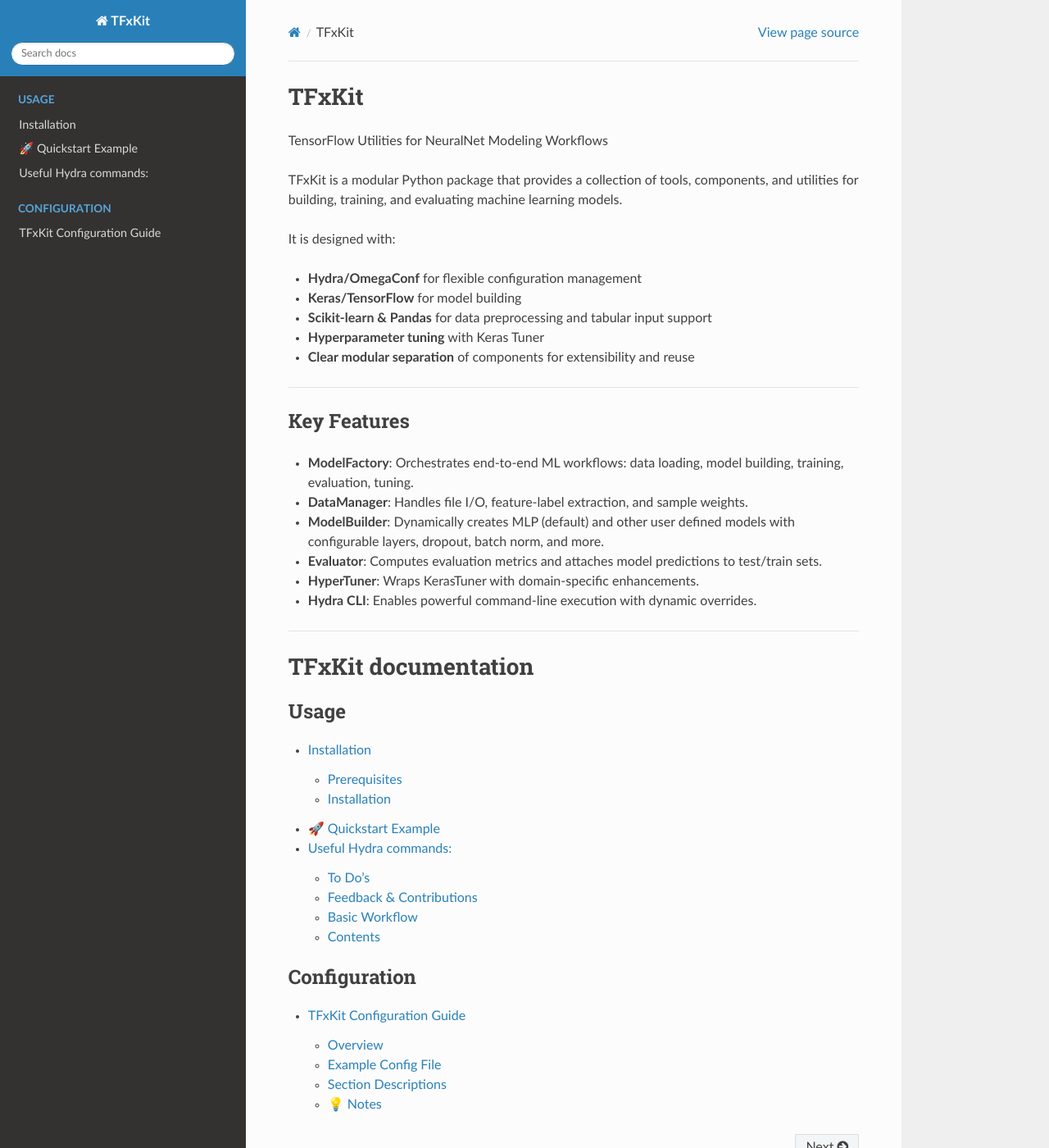
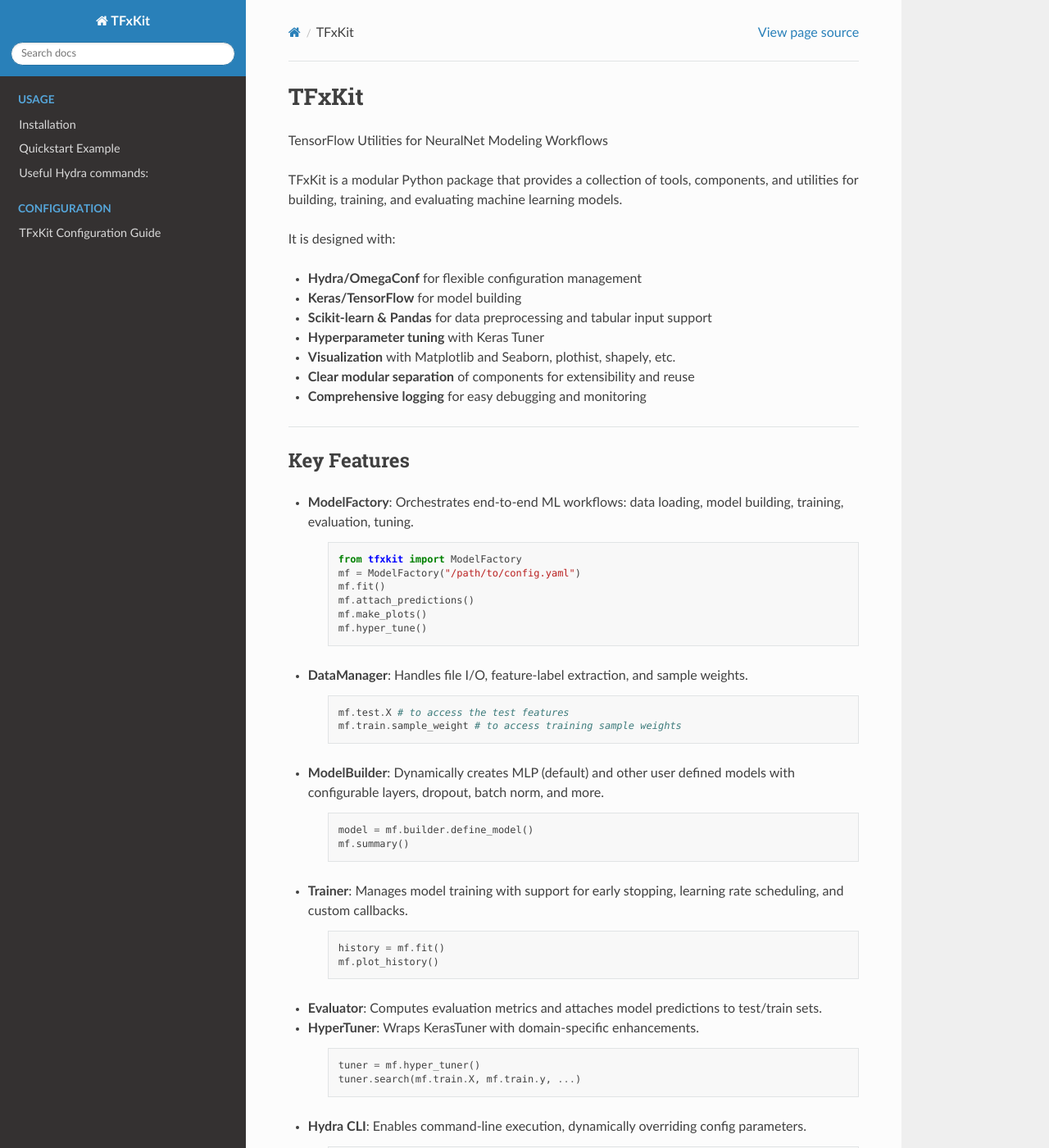
Before and after one commit to nrad/tfxkit, a Sphinx documentation site: the page built from docs/index.rst, in a window 1280 px wide and 1400 px high. Shown: the whole window at 82% size. Built offline with Sphinx 7.4.7 and the Read the Docs theme 3.1.0, drawn with Linux system fonts in a browser that asks for light colours; some of the changed text lies outside the part shown.

Commit message:
minor docs fixes

````diff
--- a/README.rst
+++ b/README.rst
@@ -11,7 +11,9 @@
 - **Keras/TensorFlow** for model building
 - **Scikit-learn & Pandas** for data preprocessing and tabular input support
 - **Hyperparameter tuning** with Keras Tuner
+- **Visualization** with Matplotlib and Seaborn, plothist, shapely, etc.
 - **Clear modular separation** of components for extensibility and reuse
+- **Comprehensive logging** for easy debugging and monitoring
 
 ----
 
@@ -19,10 +21,50 @@
 ------------
 
 - **ModelFactory**: Orchestrates end-to-end ML workflows: data loading, model building, training, evaluation, tuning.
+
+    .. code-block:: python
+
+        from tfxkit import ModelFactory
+        mf = ModelFactory("/path/to/config.yaml")
+        mf.fit()
+        mf.attach_predictions()
+        mf.make_plots()
+        mf.hyper_tune()
+
 - **DataManager**: Handles file I/O, feature-label extraction, and sample weights.
+
+    .. code-block:: python
+
+        mf.test.X # to access the test features
+        mf.train.sample_weight # to access training sample weights
+
 - **ModelBuilder**: Dynamically creates MLP (default) and other user defined models with configurable layers, dropout, batch norm, and more.
+
+    .. code-block:: python
+
+        model = mf.builder.define_model()
+        mf.summary()
+
+- **Trainer**: Manages model training with support for early stopping, learning rate scheduling, and custom callbacks.
+
+    .. code-block:: python
+
+        history = mf.fit()
+        mf.plot_history()
+
 - **Evaluator**: Computes evaluation metrics and attaches model predictions to test/train sets.
 - **HyperTuner**: Wraps KerasTuner with domain-specific enhancements.
-- **Hydra CLI**: Enables powerful command-line execution with dynamic overrides.
+
+    .. code-block:: python
+
+        tuner = mf.hyper_tuner()
+        tuner.search(mf.train.X, mf.train.y, ...)
+
+- **Hydra CLI**: Enables command-line execution, dynamically overriding config parameters.
+
+    .. code-block:: bash
+
+        tfxkit --config-path /path/to/config.yaml trainer.epochs=50 model.parameters.dropout=0.3
+
 
 ----
--- a/docs/usage.md
+++ b/docs/usage.md
@@ -19,7 +19,7 @@
 source $TFXKDIR/bin/activate
 ```
 
-### Installation
+### Instal via PyPI
 
 Install tfxkit from TestPyPI:
 
@@ -29,7 +29,7 @@
 
 ---
 
-## 🚀 Quickstart Example
+## Quickstart Example
 
 This example uses a config with the `load_breast_cancer` dataset, builds a basic MLP, trains it, and evaluates its performance.
 But first setup and download the example dataset and config file:
@@ -45,9 +45,7 @@
  - default config: `$TFXKDIR/examples/default_config.yaml`
  - primary config: `$TFXKDIR/examples/example.yaml`
 
-The primary config (example.yaml) builds on top of the default_config.yaml by importing it and overriding specific fields such as model parameters, dataset paths, or any other fields which is specified.
-
-Then follow the suggested command for running the exmample config file. It should look something like this:
+The primary config (`example.yaml`) builds on top of the `default_config.yaml` by importing it and overriding specific fields such as model parameters, dataset paths, or any other fields which is specified. Then follow the suggested command for running the exmample config file. It should look something like this:
 
 ```bash
 tfxkit --config-name=example --config-path=$TFXKDIR/examples
````
Also changed, not shown: docs/config.md (+20 -23 lines), 1 other file.
